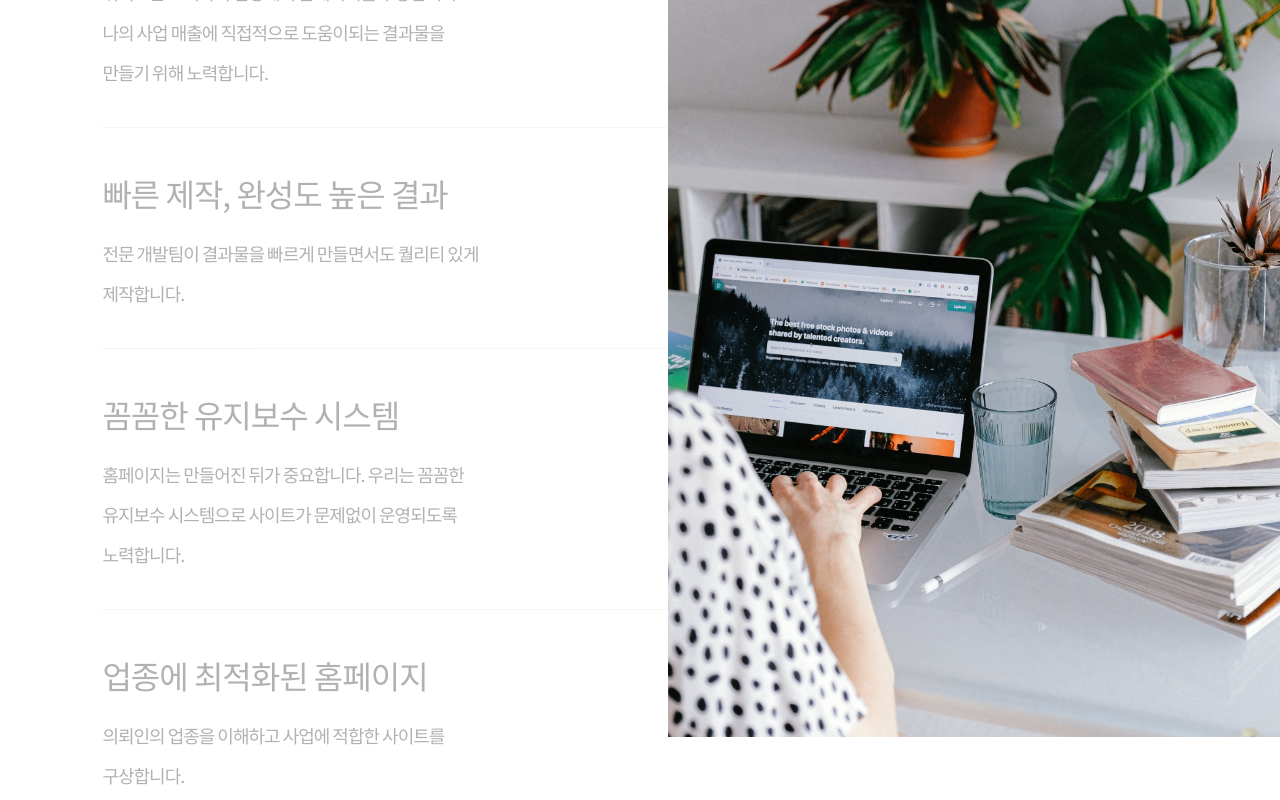
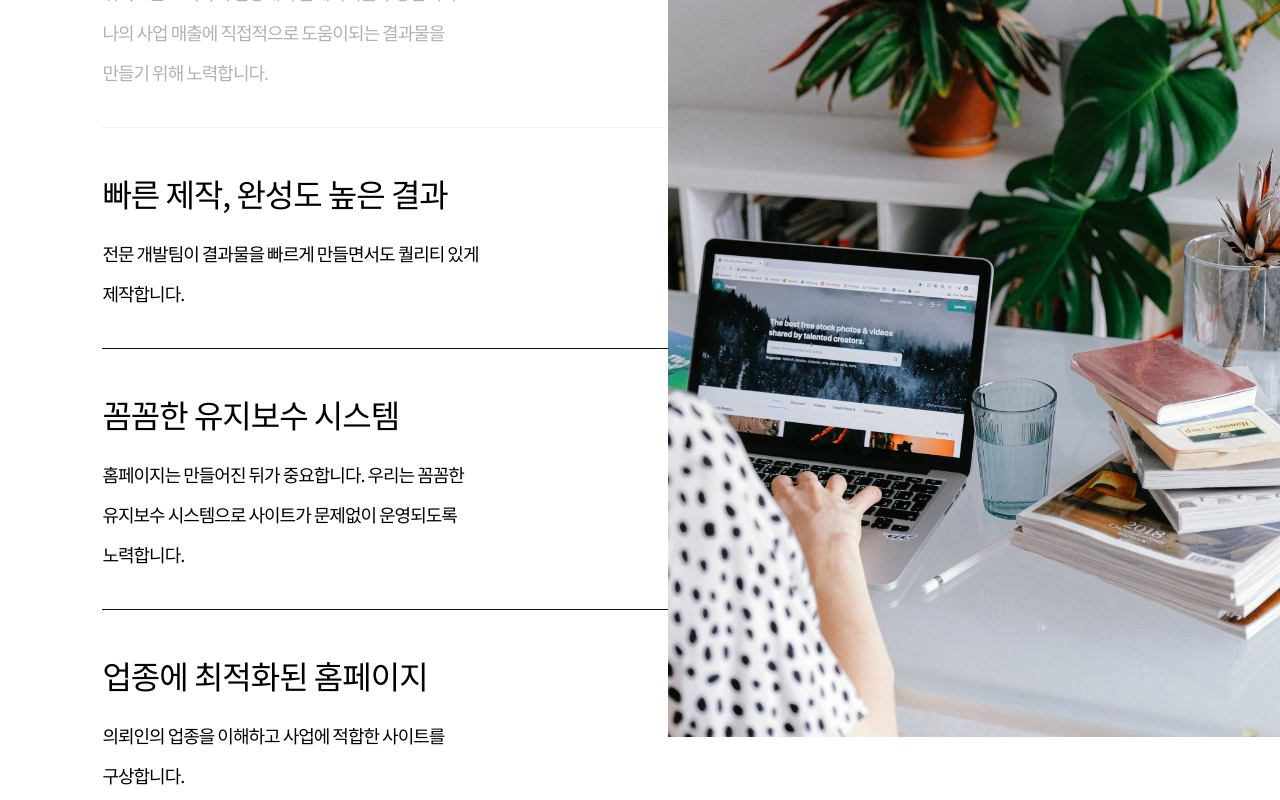
Before and after one commit to hbeautyacademy/hbeautyacademy, a React (Create React App) app: page / in a window 1280 px wide. Shown: the part 2240-3040 px from the top of the page. Built offline with nearby package versions, Linux system fonts and the light colour scheme.

Commit message:
스크롤 이벤트 왕복 useScroll 수정완료!!

```diff
--- a/src/components/useScroll/useScroll.js
+++ b/src/components/useScroll/useScroll.js
@@ -3,7 +3,11 @@ import ReactDOM from "react-dom";
 
 // 커스텀 훅. useScroll
 // 유저의 현재 스크롤 위치를 알려주는 훅
-const useScroll = (el1, el2) => {
+// el1: 요소의 .className
+// el2: 이벤트 시작지점 (oneway)
+// el3: 이벤트 종료지점 (round) * 만약 oneway를 원하면 공백으로 두기
+
+const useScroll = (el1, el2, el3) => {
   const [stateY, setStateY] = useState(0);
   const [isShow, setIsShow] = useState(false);
 
@@ -18,9 +22,27 @@ const useScroll = (el1, el2) => {
     const ele = document.querySelector(el1);
     const eleY = ele.getBoundingClientRect().y;
     const absoluteTop = window.pageYOffset + eleY // 컨텐츠 시작점 기준 절대좌표
-    if (window.scrollY + window.innerHeight*el2 > absoluteTop) {
-      setIsShow(true);
+
+
+    // oneway
+    if (el3 == undefined) {
+      if (window.scrollY + window.innerHeight*el2 > absoluteTop) {
+        setIsShow(true);
+      } else {
+        setIsShow(false);
+      }
+
+    // round
+    } else {
+      if (window.scrollY + window.innerHeight*el2 > absoluteTop
+        & absoluteTop > window.scrollY + window.innerHeight*el3) {
+        setIsShow(true);
+      } else {
+        setIsShow(false);
+      }
     }
+
+
 
     const relativeTop = eleY - window.innerHeight // 뷰포트 기준 상대좌표
     setStateY(relativeTop);
--- a/src/routes/Intro.js
+++ b/src/routes/Intro.js
@@ -1,5 +1,6 @@
 import { useEffect, useState } from 'react';
 import {useScroll} from '../components/useScroll/useScroll';
+// import {useScroll1} from '../components/useScroll/useScroll1';
 import './../App.css';
 
 
@@ -70,7 +71,6 @@ export default function Intro(){
     const [preLengthX, setPreLengthX] = useState(null) // 지난번 드래그길이
     const [onClick, setOnClick] = useState(false); // 클릭여부
 
-    console.log(lengthX);
     const mouseDown = (e) => {
         setOnClick(true);
         setStartX(e.clientX);
@@ -93,12 +93,12 @@ export default function Intro(){
         setPreLengthX(lengthX) //
     }
 
-    // --------------------------------------------------------
     // [event] 모바일 터치 스와이핑
     const touchStart = (e) => {
         setOnClick(true);
         setStartX(e.changedTouches[0].clientX);
     }
+
     const touchMove = (e) => {
         let totalLengthX = preLengthX + e.changedTouches[0].clientX - startX // 최종 드래그길이
         if (onClick == true) { // 이미지가 화면 밖 벗어남 방지
@@ -186,8 +186,7 @@ export default function Intro(){
                     <div className='intro-detail__content-con'>
                          <div className='intro-detail__content-txt'>
                             <div className={`intro-detail__content-txt-item
-                            + ${useScroll('.intro-detail__content-txt-item:nth-child(1)', 0.65).isShow ? 'opacity-1' : ''}
-                            + ${useScroll('.intro-detail__content-txt-item:nth-child(1)', 0.3).isShow ? 'opacity-point3' : ''}
+                            + ${useScroll('.intro-detail__content-txt-item:nth-child(1)', 0.65, 0.35).isShow ? 'opacity-1' : 'opacity-point3'}
                             // 모바일
                             + up--start-mo + ${useScroll('.intro-detail__content-txt-item:nth-child(1)', 0.85).isShow ? 'up--end1-mo' : ''}`}
                             >
@@ -203,8 +202,7 @@ export default function Intro(){
                                 <div className='arrow'></div>
                             </div>
                             <div className={`intro-detail__content-txt-item
-                            + ${useScroll('.intro-detail__content-txt-item:nth-child(2)', 0.65).isShow ? 'opacity-1' : ''}
-                            + ${useScroll('.intro-detail__content-txt-item:nth-child(2)', 0.3).isShow ? 'opacity-point3' : ''}
+                            + ${useScroll('.intro-detail__content-txt-item:nth-child(2)', 0.65, 0.35).isShow ? 'opacity-1' : 'opacity-point3'}
                             // 모바일
                             + up--start-mo + ${useScroll('.intro-detail__content-txt-item:nth-child(2)', 0.85).isShow ? 'up--end1-mo' : ''}`}
                             >
@@ -219,8 +217,7 @@ export default function Intro(){
                                 </div>
                             </div>
                             <div className={`intro-detail__content-txt-item
-                            + ${useScroll('.intro-detail__content-txt-item:nth-child(3)', 0.65).isShow ? 'opacity-1' : ''}
-                            + ${useScroll('.intro-detail__content-txt-item:nth-child(3)', 0.3).isShow ? 'opacity-point3' : ''}
+                            + ${useScroll('.intro-detail__content-txt-item:nth-child(3)', 0.65, 0.35).isShow ? 'opacity-1' : 'opacity-point3'}
                             // 모바일
                             + up--start-mo + ${useScroll('.intro-detail__content-txt-item:nth-child(3)', 0.85).isShow ? 'up--end1-mo' : ''}`}
                             >
@@ -234,7 +231,7 @@ export default function Intro(){
                                     홈페이지는 만들어진 뒤가 중요합니다. 우리는 꼼꼼한 유지보수 시스템으로 사이트가 문제없이 운영되도록 노력합니다.
                                 </div>
                             </div>
-                            <div className={`intro-detail__content-txt-item + ${useScroll('.intro-detail__content-txt-item:nth-child(4)', 0.65).isShow ? 'opacity-1' : ''} + ${useScroll('.intro-detail__content-txt-item:nth-child(4)', 0.3).isShow ? 'opacity-point3' : ''}
+                            <div className={`intro-detail__content-txt-item + ${useScroll('.intro-detail__content-txt-item:nth-child(4)', 0.65, 0.35).isShow ? 'opacity-1' : 'opacity-point3'}
                             + display-none-mo`}>
                                 <div className='intro-detail__img-wrap-mo'>
                                     <img src= './img/it07.jpg' decoding="async"/>
@@ -283,9 +280,6 @@ export default function Intro(){
                         onTouchStart={(e) => {touchStart(e)}}
                         onTouchMove={(e) => {touchMove(e)}}
                         onTouchEnd={(e) => {touchEnd(e)}}
-                        // onTouchStart={(e) => {console.log(e.changedTouches[0].clientX)}}
-                        // onTouchMove={(e) => {console.log(2)}}
-                        // onTouchEnd={(e) => {console.log(3)}}
 
                         style={{transform: `translateX(${lengthX}px)`}}
                     >
```
